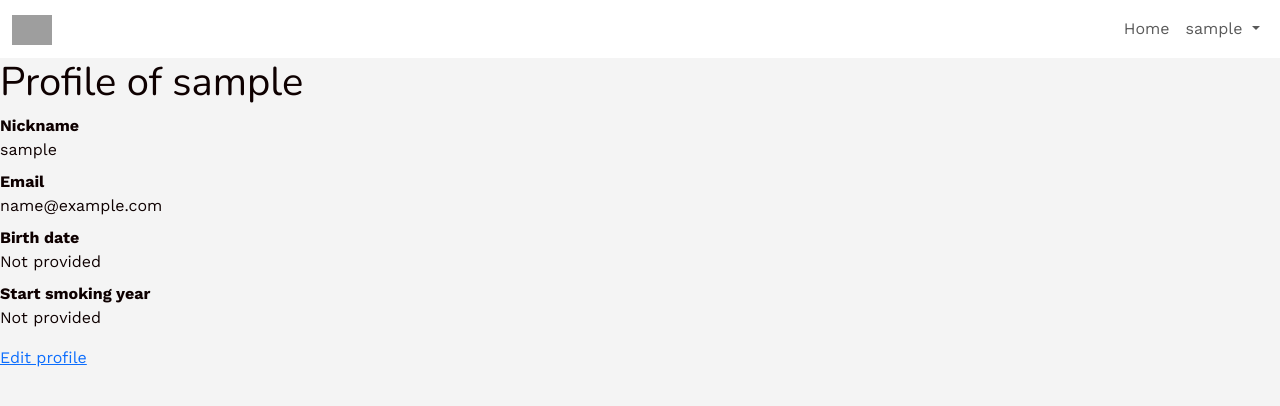
After one commit to Raphaelsanchez59/smoke-control, a Rails app: page /profile in a window 1280 px wide. The commit adds this page. Shown: the top 406 px of the page. Run offline with Rails 7, Linux system fonts and the light colour scheme; the visitor is signed in with stand-in values (Sample User, id 1); style sheets or scripts are compiled from the project's sources; some libraries are stand-ins or nearby versions; grey boxes are pictures that could not be loaded.

Commit message:
add navbar +user views

```diff
--- a/app/controllers/users_controller.rb
+++ b/app/controllers/users_controller.rb
@@ -1,2 +1,5 @@
 class UsersController < ApplicationController
+  def show
+    @user = current_user
+  end
 end
--- a/app/views/layouts/application.html.erb
+++ b/app/views/layouts/application.html.erb
@@ -8,22 +8,24 @@
     <meta name="mobile-web-app-capable" content="yes">
     <%= csrf_meta_tags %>
     <%= csp_meta_tag %>
-
     <%= yield :head %>
-
     <%# Enable PWA manifest for installable apps (make sure to enable in config/routes.rb too!) %>
     <%#= tag.link rel: "manifest", href: pwa_manifest_path(format: :json) %>
-
     <link rel="icon" href="/icon.png" type="image/png">
     <link rel="icon" href="/icon.svg" type="image/svg+xml">
     <link rel="apple-touch-icon" href="/icon.png">
-
     <%# Includes all stylesheet files in app/assets/stylesheets %>
     <%= stylesheet_link_tag "application", "data-turbo-track": "reload" %>
     <%= javascript_importmap_tags %>
   </head>
-
   <body>
-    <%= yield %>
+    <%= link_to "Skip to main content", "#main-content", class: "visually-hidden-focusable" %>
+    <header>
+      <%= render "shared/navbar" %> <!-- 👈 Add this for navbar -->
+    </header>
+    <main id="main-content">
+      <%= render "shared/flashes" %>
+      <%= yield %>
+    </main>
   </body>
 </html>
--- /dev/null
+++ b/app/views/shared/_flashes.html.erb
@@ -0,0 +1,13 @@
+<!-- app/views/shared/_flashes.html.erb -->
+<% if notice %>
+  <div class="alert alert-info alert-dismissible fade show m-1" role="alert">
+    <button type="button" class="btn-close" data-bs-dismiss="alert" aria-label="Close"></button>
+    <%= notice %>
+  </div>
+<% end %>
+<% if alert %>
+  <div class="alert alert-warning alert-dismissible fade show m-1" role="alert">
+    <button type="button" class="btn-close" data-bs-dismiss="alert" aria-label="Close"></button>
+    <%= alert %>
+  </div>
+<% end %>
--- /dev/null
+++ b/app/views/shared/_navbar.html.erb
@@ -0,0 +1,32 @@
+<nav class="navbar navbar-expand-sm navbar-light navbar-lewagon">
+  <div class="container-fluid">
+    <%= link_to "#", class: "navbar-brand" do %>
+      <%= image_tag "https://raw.githubusercontent.com/lewagon/fullstack-images/master/uikit/logo.png" %>
+    <% end %>
+    <button class="navbar-toggler" type="button" data-bs-toggle="collapse" data-bs-target="#navbarSupportedContent" aria-controls="navbarSupportedContent" aria-expanded="false" aria-label="Toggle navigation">
+      <span class="navbar-toggler-icon"></span>
+    </button>
+    <div class="collapse navbar-collapse" id="navbarSupportedContent">
+      <ul class="navbar-nav me-auto">
+        <% if user_signed_in? %>
+          <li class="nav-item active">
+            <%= link_to "Home", "#", class: "nav-link" %>
+          </li>
+          <li class="nav-item dropdown">
+            <a href="#" class="nav-link dropdown-toggle" id="navbarDropdown" data-bs-toggle="dropdown" aria-haspopup="true" aria-expanded="false">
+              <%= current_user.nickname.presence || current_user.email %>
+            </a>
+            <div class="dropdown-menu dropdown-menu-end" aria-labelledby="navbarDropdown">
+              <%= link_to "View profile", profile_path, class: "dropdown-item" %>
+              <%= link_to "Log out", destroy_user_session_path, data: {turbo_method: :delete}, class: "dropdown-item" %>
+            </div>
+          </li>
+        <% else %>
+          <li class="nav-item">
+            <%= link_to "Login", new_user_session_path, class: "nav-link" %>
+          </li>
+        <% end %>
+      </ul>
+    </div>
+  </div>
+</nav>
--- /dev/null
+++ b/app/views/users/show.html.erb
@@ -0,0 +1,12 @@
+<h1>Profile of <%= @user.nickname.presence || @user.email %></h1>
+<dl>
+  <dt>Nickname</dt>
+  <dd><%= @user.nickname.presence || "Not provided" %></dd>
+  <dt>Email</dt>
+  <dd><%= @user.email %></dd>
+  <dt>Birth date</dt>
+  <dd><%= @user.birth_date ? @user.birth_date.strftime("%B %d, %Y") : "Not provided" %></dd>
+  <dt>Start smoking year</dt>
+  <dd><%= @user.start_smoking_year.presence || "Not provided" %></dd>
+</dl>
+<%= link_to "Edit profile", edit_user_registration_path %>
--- a/config/routes.rb
+++ b/config/routes.rb
@@ -1,6 +1,7 @@
 Rails.application.routes.draw do
   devise_for :users
   root to: "pages#home"
+  get "profile", to: "users#show", as: :profile
   # Define your application routes per the DSL in https://guides.rubyonrails.org/routing.html
 
   # Reveal health status on /up that returns 200 if the app boots with no exceptions, otherwise 500.
```
Also changed, not shown: app/controllers/application_controller.rb (+8 -0 lines), app/models/user.rb (+15 -1 lines), app/views/devise/registrations/edit.html.erb (+7 -8 lines), app/views/devise/registrations/new.html.erb (+11 -6 lines), app/assets/images/logo.png (added), db/schema.rb.
